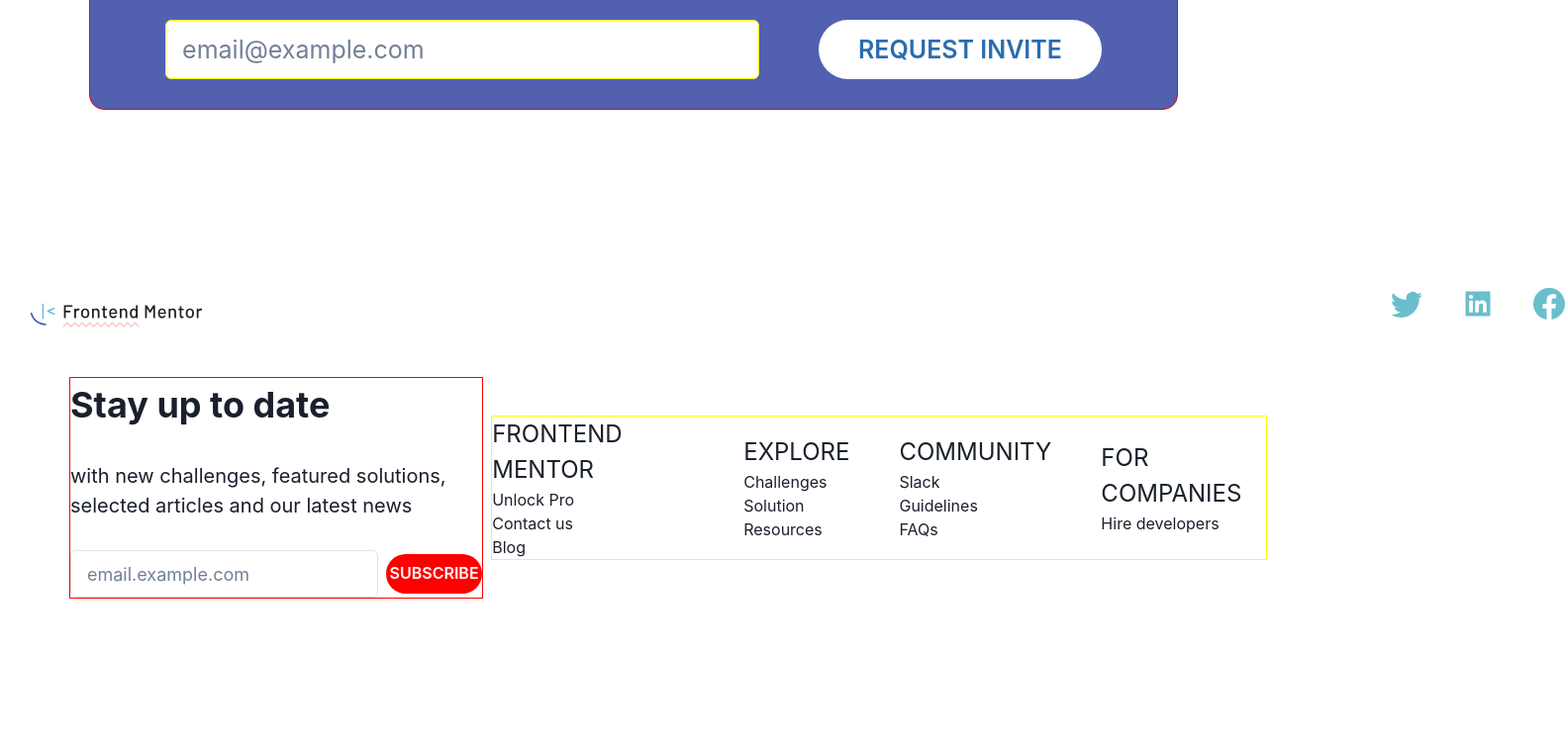
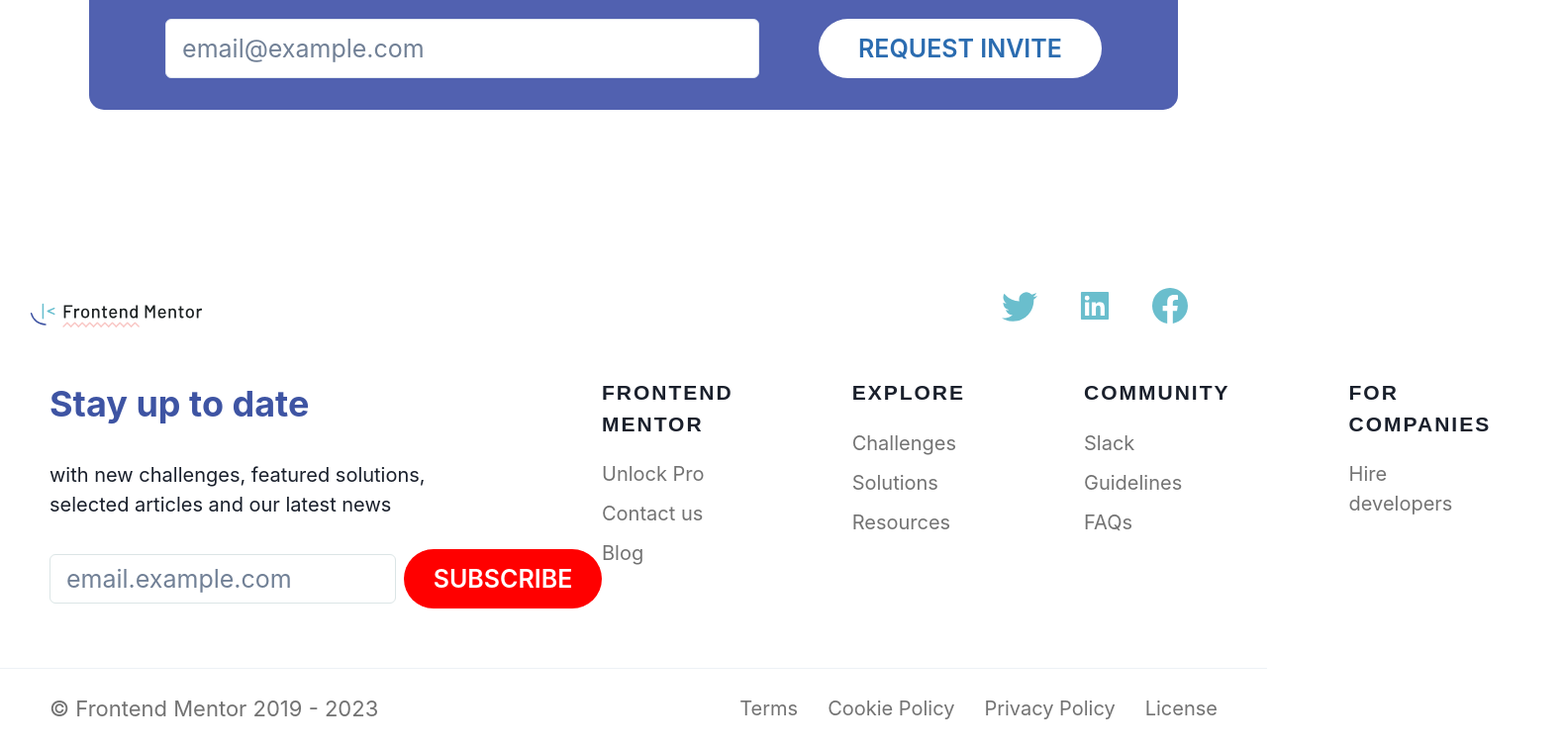
Before and after one commit to h-bura/frontend-mentor, a React (Create React App) app: page / in a window 1280 px wide. Shown: the part 5177-5933 px from the top of the page at 99% size, 1581 px wide, since content can reach past the window. Before the commit the page ends 5782 px from the top, so only its background shows below. Built offline with nearby package versions, Linux system fonts and the light colour scheme.

Commit message:
add Footer component

```diff
--- a/src/components/Footer.tsx
+++ b/src/components/Footer.tsx
@@ -1,37 +1,53 @@
 import {
   Box,
   Button,
-  Heading,
   HStack,
   Input,
   Text,
-  VStack,
   Icon,
   Flex,
-  List,
-  ListItem,
+  Divider,
+  Spacer,
+  Link,
 } from "@chakra-ui/react";
-import React from "react";
 import FmLogo from "./FmLogo";
 import { BsTwitter, BsFacebook } from "react-icons/bs";
 import { AiFillLinkedin } from "react-icons/ai";
+const FOOTERS = [
+  {
+    title: "FRONTEND MENTOR",
+    link: ["Unlock Pro", "Contact us", "Blog"],
+  },
+  {
+    title: "EXPLORE",
+    link: ["Challenges", "Solutions", "Resources"],
+  },
+  {
+    title: "COMMUNITY",
+    link: ["Slack", "Guidelines", "FAQs"],
+  },
+  {
+    title: "FOR COMPANIES",
+    link: ["Hire developers"],
+  },
+];
 function Footer() {
   return (
     <>
-      <Box display="inline-block" mt="180px" mb="50px">
+      <Box mt="180px" mb="50px">
         <Flex>
           <FmLogo />
-          <Flex ml="1200px" gap="40px">
-            <Icon as={BsTwitter} w={8} h={8} color="rgb(106, 190, 205)" />
-            <Icon as={AiFillLinkedin} w={8} h={8} color="rgb(106, 190, 205)" />
-            <Icon as={BsFacebook} w={8} h={8} color="rgb(106, 190, 205)" />
+          <Spacer />
+          <Flex gap="40px" mr="80px">
+            <Icon as={BsTwitter} w={9} h={9} color="rgb(106, 190, 205)" />
+            <Icon as={AiFillLinkedin} w={9} h={9} color="rgb(106, 190, 205)" />
+            <Icon as={BsFacebook} w={9} h={9} color="rgb(106, 190, 205)" />
           </Flex>
         </Flex>
       </Box>
-      <HStack>
-        <Box display="inline-block" ml="70px">
-          <Flex border="1px solid red" flexDirection="column">
-            <Text fontSize="4xl" fontWeight="bold">
+      <Flex ml="50px" mb="60px" mr="90px">
+        <Flex flexDirection="column" w="600px">
+          <Text fontSize="4xl" fontWeight="bold" color="rgb(62, 84, 163)">
             Stay up to date
           </Text>
           <Text pt="30px" fontSize="20px" w="400px">
@@ -41,53 +57,70 @@
           <HStack pt="30px">
             <Input
               placeholder="email.example.com"
-                border="1px solid rgb(219, 229, 230)"
-                size="lg"
+              border="0.5px solid rgb(219, 229, 230)"
+              w="350px"
+              h="50px"
+              type="email"
+              fontSize="25px"
             ></Input>
             <Button
+              w="200px"
+              h="60px"
               bgColor="red"
               borderLeftRadius="full"
               borderRightRadius="full"
               color="white"
+              fontSize="25px"
             >
               SUBSCRIBE
             </Button>
           </HStack>
         </Flex>
-        </Box>
-
-        <Box display="inline-block" border="1px solid yellow">
-          <Flex>
-            <HStack gap="50px">
-              <List>
-                <ListItem fontSize="2xl">FRONTEND MENTOR</ListItem>
-
-                <ListItem>Unlock Pro</ListItem>
-                <ListItem>Contact us</ListItem>
-                <ListItem>Blog</ListItem>
-              </List>
-              <List>
-                <ListItem fontSize="2xl">EXPLORE</ListItem>
-
-                <ListItem>Challenges</ListItem>
-                <ListItem>Solution</ListItem>
-                <ListItem>Resources</ListItem>
-              </List>
-              <List>
-                <ListItem fontSize="2xl">COMMUNITY</ListItem>
-
-                <ListItem>Slack</ListItem>
-                <ListItem>Guidelines</ListItem>
-                <ListItem>FAQs</ListItem>
-              </List>
-              <List>
-                <ListItem fontSize="2xl">FOR COMPANIES</ListItem>
-                <ListItem>Hire developers</ListItem>
-              </List>
-            </HStack>
+        <Spacer />
+        <Flex gap="120px">
+          {FOOTERS.map((footer) => (
+            <Flex flexDirection="column">
+              <Flex
+                fontSize="21px"
+                fontWeight="bold"
+                fontFamily="Heebo, sans-serif;"
+                letterSpacing="2px"
+              >
+                {footer.title}
               </Flex>
-        </Box>
-      </HStack>
+              <Flex
+                flexDirection="column"
+                fontSize="20px"
+                mt="20px"
+                color="rgb(115, 115, 115)"
+                gap="10px"
+              >
+                <Link>{footer.link[0]}</Link>
+                <Link>{footer.link[1]}</Link>
+                <Link> {footer.link[2]}</Link>
+              </Flex>
+            </Flex>
+          ))}
+        </Flex>
+      </Flex>
+      <Divider />
+      <Flex
+        h="80px"
+        alignItems="center"
+        color="rgb(115, 115, 115)"
+        fontWeight="400px"
+      >
+        <Text ml="50px" fontSize="22px">
+          © Frontend Mentor 2019 - 2023
+        </Text>
+        <Spacer />
+        <Flex gap="30px" mr="50px" fontSize="20px">
+          <Link>Terms</Link>
+          <Link>Cookie Policy</Link>
+          <Link>Privacy Policy</Link>
+          <Link>License</Link>
+        </Flex>
+      </Flex>
     </>
   );
 }
--- a/src/components/LatestChallanges/ChallangeCard.tsx
+++ b/src/components/LatestChallanges/ChallangeCard.tsx
@@ -1,9 +1,7 @@
 import {
   Box,
-  Button,
   Card,
   CardBody,
-  Center,
   Heading,
   Image,
   List,
--- a/src/components/Slack.tsx
+++ b/src/components/Slack.tsx
@@ -16,7 +16,6 @@
       mx="90px"
       bgColor="#5161B0"
       color="white"
-      border="1px solid red"
       h="750px"
       borderRadius="15px"
     >
@@ -36,7 +35,6 @@
           color="grey"
           w="600px"
           bgColor="white"
-          border="1px solid yellow"
           h="60px"
           placeholder="email@example.com"
         />
```
Lines whose indentation alone changed are shown as unchanged.
